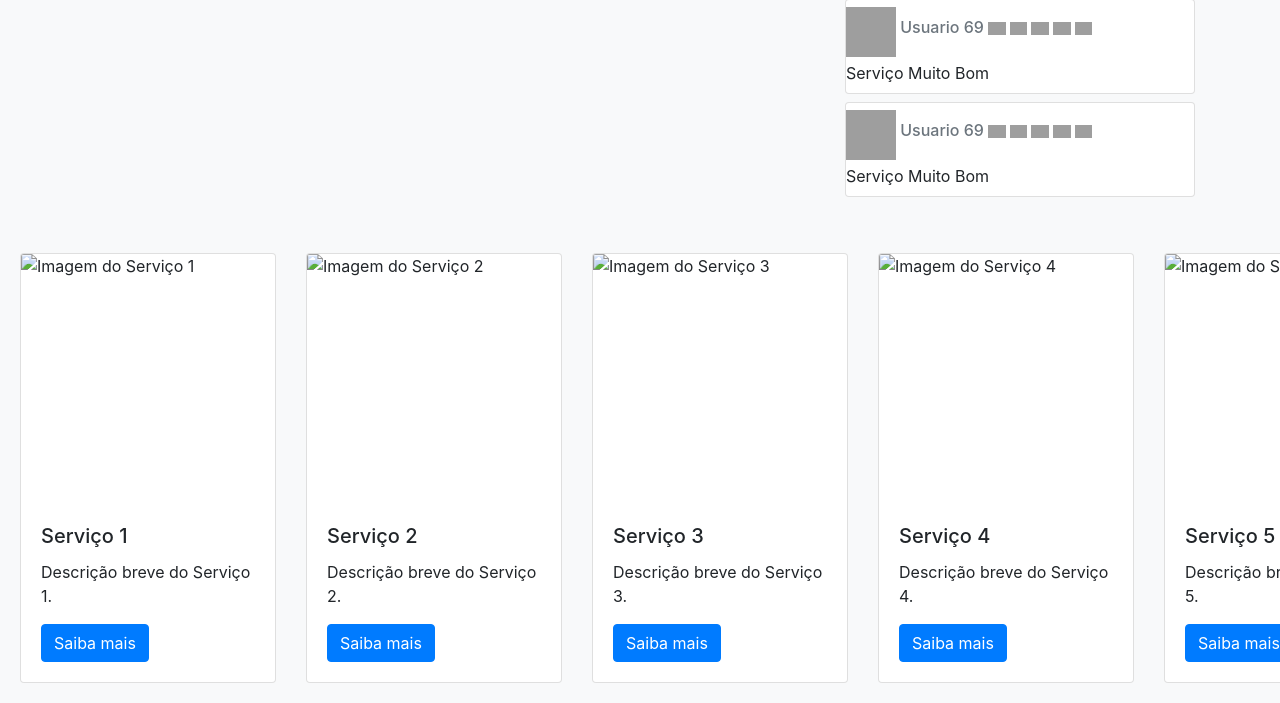
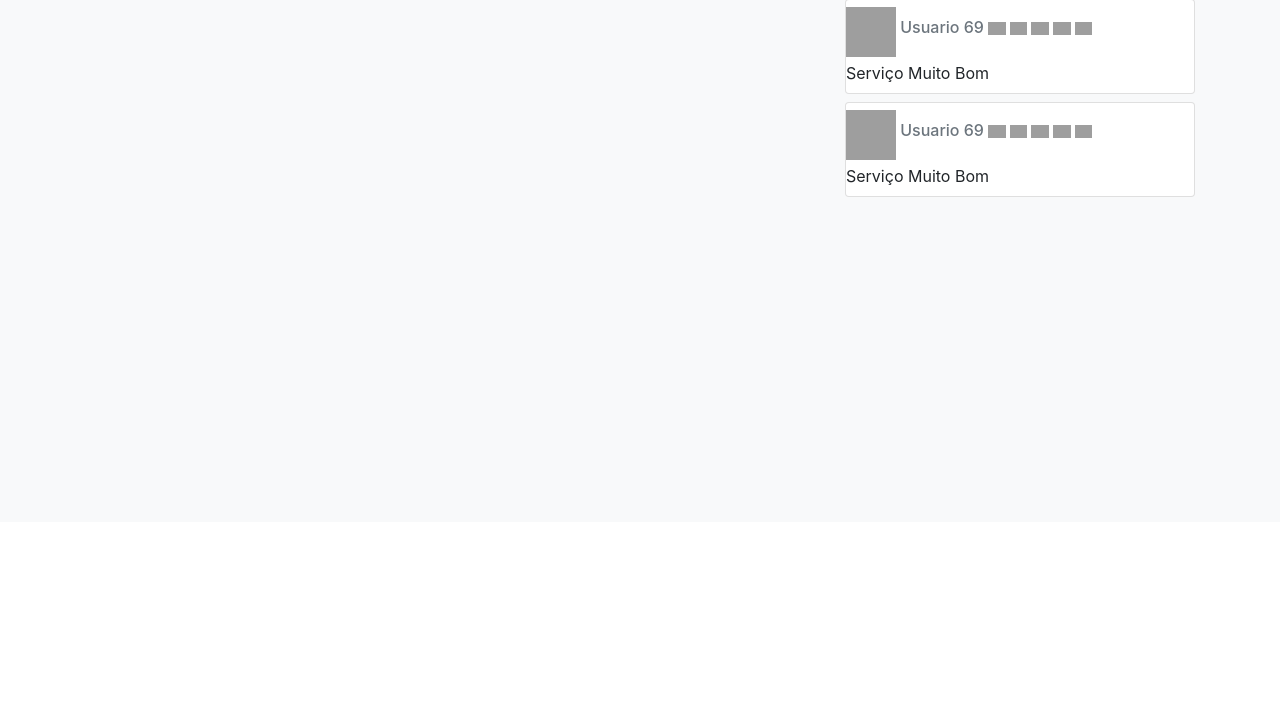
Before and after one commit to luis-pelozo/projAxeySenai, a PHP site: page /pages/prestador/TelaPerfilPrestador.php in a window 1280 px wide. Shown: the part 278-981 px from the top of the page. After the commit the page ends 475 px from the top, so only its background shows below. Run offline with PHP 8.4, Linux system fonts and the light colour scheme; some libraries are stand-ins or nearby versions; grey boxes are pictures that could not be loaded.

Commit message:
update: renovaçao

```diff
--- a/pages/prestador/TelaPerfilPrestador.php
+++ b/pages/prestador/TelaPerfilPrestador.php
@@ -328,56 +328,7 @@
     </div>
 
     <!-- Cards de Serviço -->
-    <div class="services mt-5 mx-0">
-        <div class="card">
-            <img src="https://via.placeholder.com/150" class="card-img-top" alt="Imagem do Serviço 1">
-            <div class="card-body">
-                <h5 class="card-title">Serviço 1</h5>
-                <p class="card-text">Descrição breve do Serviço 1.</p>
-                <a href="#" class="btn btn-primary">Saiba mais</a>
-            </div>
-        </div>
-        <div class="card">
-            <img src="https://via.placeholder.com/150" class="card-img-top" alt="Imagem do Serviço 2">
-            <div class="card-body">
-                <h5 class="card-title">Serviço 2</h5>
-                <p class="card-text">Descrição breve do Serviço 2.</p>
-                <a href="#" class="btn btn-primary">Saiba mais</a>
-            </div>
-        </div>
-        <div class="card">
-            <img src="https://via.placeholder.com/150" class="card-img-top" alt="Imagem do Serviço 3">
-            <div class="card-body">
-                <h5 class="card-title">Serviço 3</h5>
-                <p class="card-text">Descrição breve do Serviço 3.</p>
-                <a href="#" class="btn btn-primary">Saiba mais</a>
-            </div>
-        </div>
-        <div class="card">
-            <img src="https://via.placeholder.com/150" class="card-img-top" alt="Imagem do Serviço 4">
-            <div class="card-body">
-                <h5 class="card-title">Serviço 4</h5>
-                <p class="card-text">Descrição breve do Serviço 4.</p>
-                <a href="#" class="btn btn-primary">Saiba mais</a>
-            </div>
-        </div>
-        <div class="card">
-            <img src="https://via.placeholder.com/150" class="card-img-top" alt="Imagem do Serviço 5">
-            <div class="card-body">
-                <h5 class="card-title">Serviço 5</h5>
-                <p class="card-text">Descrição breve do Serviço 5.</p>
-                <a href="#" class="btn btn-primary">Saiba mais</a>
-            </div>
-        </div>
-        <div class="card">
-            <img src="https://via.placeholder.com/150" class="card-img-top" alt="Imagem do Serviço 6">
-            <div class="card-body">
-                <h5 class="card-title">Serviço 6</h5>
-                <p class="card-text">Descrição breve do Serviço 6.</p>
-                <a href="#" class="btn btn-primary">Saiba mais</a>
-            </div>
-        </div>
-    </div>
+
     </div>
     <!-- Inicio Seção das avaliações -->
     <!-- Final Seção das Avaliações-->
```
Also changed, not shown: pages/cliente/telaAnuncio.php (+60 -17 lines), pages/cliente/telaAvaliacao.php (line endings or trailing spaces).
